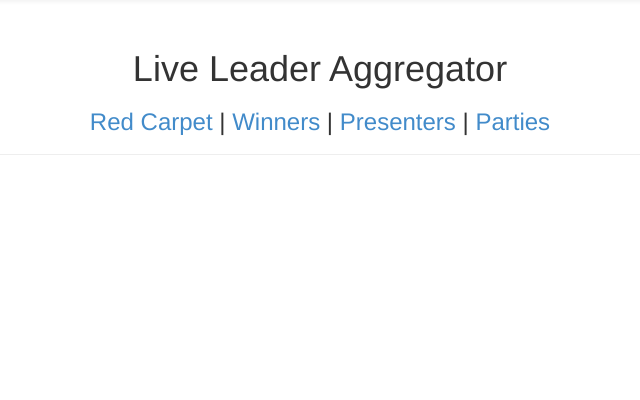
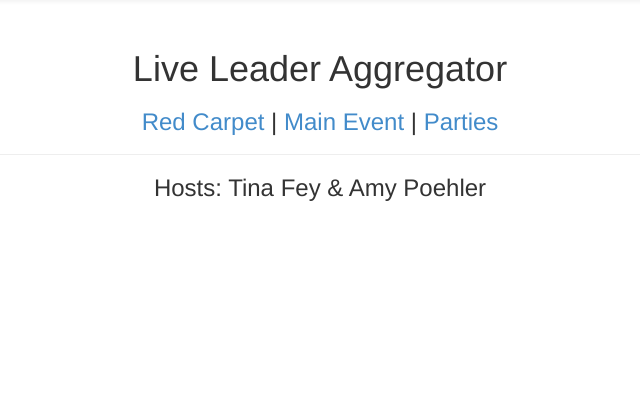
Before and after one commit to blee42/eecs337, a Flask app: page / in a window 1280 px wide. Shown: the part 51-451 px from the top of the page, without its empty margins (320-960 px from the left). Run offline with Flask 2, Linux system fonts and the light colour scheme; parts of the project's set-up code (start-up, migrations or seed data) failed here and were passed over; some libraries are stand-ins or nearby versions.

Commit message:
add presenters and hosts to main event tab

```diff
--- a/app.py
+++ b/app.py
@@ -7,7 +7,7 @@
 import logging
 from logging import Formatter, FileHandler
 from forms import *
-from scripts import reader
+from scripts import reader, nominee_scraper
 
 #----------------------------------------------------------------------------#
 # App Config.
@@ -45,17 +45,21 @@
 
 @app.route('/')
 def home():
+    context = {}
+
     categories = reader.get_current_winners()
-    parties = reader.get_current_parties()
     for category in categories:
         category['nominees'].sort(key=lambda nominee: nominee['score'], reverse=True)
-    return render_template('pages/placeholder.home.html', context=categories)
+
+    hosts = nominee_scraper.get_hosts()
+
+    context['categories'] = categories
+    context['hosts'] = hosts
+    return render_template('pages/placeholder.home.html', context=context)
 
 @app.route('/redcarpet')
 def red_carpet():
     red_carpet_data = reader.get_current_red_carpet()
-    # best_dressed = red_carpet_data['red_carpet']
-    # worst_dressed = red_carpet_data['worst_dressed']
     return render_template('pages/placeholder.redcarpet.html', context=red_carpet_data)
 
 @app.route('/parties')
--- a/scripts/nominee_scraper.py
+++ b/scripts/nominee_scraper.py
@@ -61,3 +61,5 @@
         for name_element in soup.find_all("a", { "class" : "ProfileHeaderCard-nameLink" }):
             print twitter_id
             print name_element.getText()
+def get_hosts():
+    return hosts
--- a/templates/layouts/main.html
+++ b/templates/layouts/main.html
@@ -93,8 +93,7 @@
         <h1>Live Leader Aggregator</h1>
         <h3>
           <a href="{{ url_for('red_carpet') }}"><span>Red Carpet</span></a>  |
-          <a href="{{ url_for('home') }}"><span>Winners</span></a>    |
-          <a href=""><span>Presenters</span></a>   |
+          <a href="{{ url_for('home') }}"><span>Main Event</span></a>    |
           <a href="{{ url_for('parties') }}"><span>Parties</span></a>
         </h3>
       </div>
--- a/templates/pages/placeholder.home.html
+++ b/templates/pages/placeholder.home.html
@@ -3,10 +3,12 @@
 {% block content %}
 
 <div>
-	{% for category in context %}
+  <h3 class="text-center">Hosts: {{ context['hosts'][0] }} & {{ context['hosts'][1] }}</h3>
+	{% for category in context['categories'] %}
   <div class='winners-container'>
     <div class='winners-content'>
     	<h3>{{ category['category'] }}</h3>
+      <h4>PRESENTER: </h4>
     	<h4>WINNER: {{ category['nominees'][0]['name'] }}</h4>
     	<h4>SCORE: {{ category['nominees'][0]['score'] }}</h4>
     </div>
```
